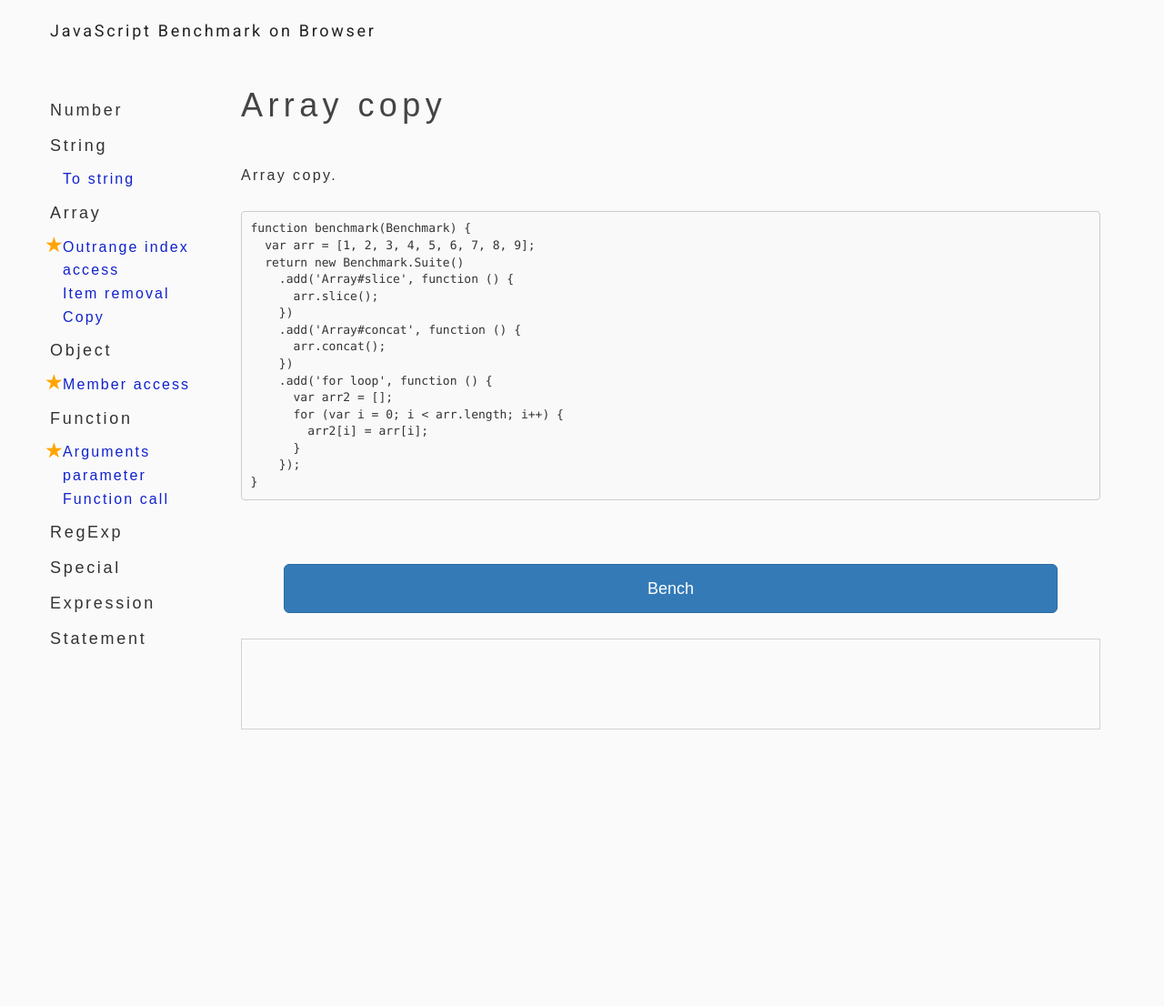
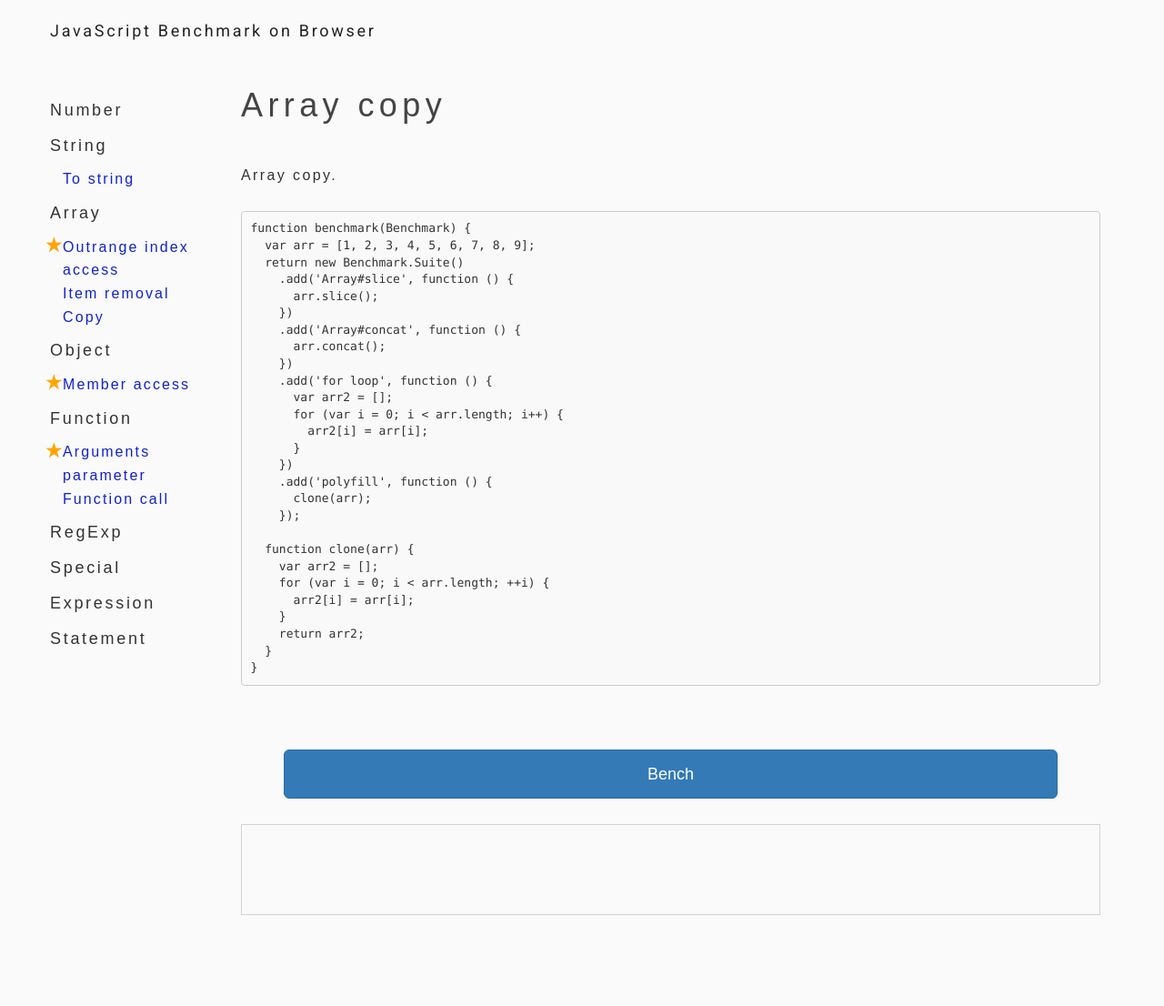
Before and after one commit to falsandtru/benchmark, a Jekyll site: the page built from suites/3/index.md, in a window 1280 px wide. Shown: the whole page at 91% size. Built offline with Jekyll 4.4.1, drawn with Linux system fonts in a browser that asks for light colours; nearby versions of some CDN libraries; before the commit the page ends 902 px from its top, so only the background shows below that.

Commit message:
test(suites): improve benchmark

````diff
--- a/suites/3/index.md
+++ b/suites/3/index.md
@@ -22,6 +22,17 @@ function benchmark(Benchmark) {
       for (var i = 0; i < arr.length; i++) {
         arr2[i] = arr[i];
       }
+    })
+    .add('polyfill', function () {
+      clone(arr);
     });
+
+  function clone(arr) {
+    var arr2 = [];
+    for (var i = 0; i < arr.length; ++i) {
+      arr2[i] = arr[i];
+    }
+    return arr2;
+  }
 }
 ```
````
